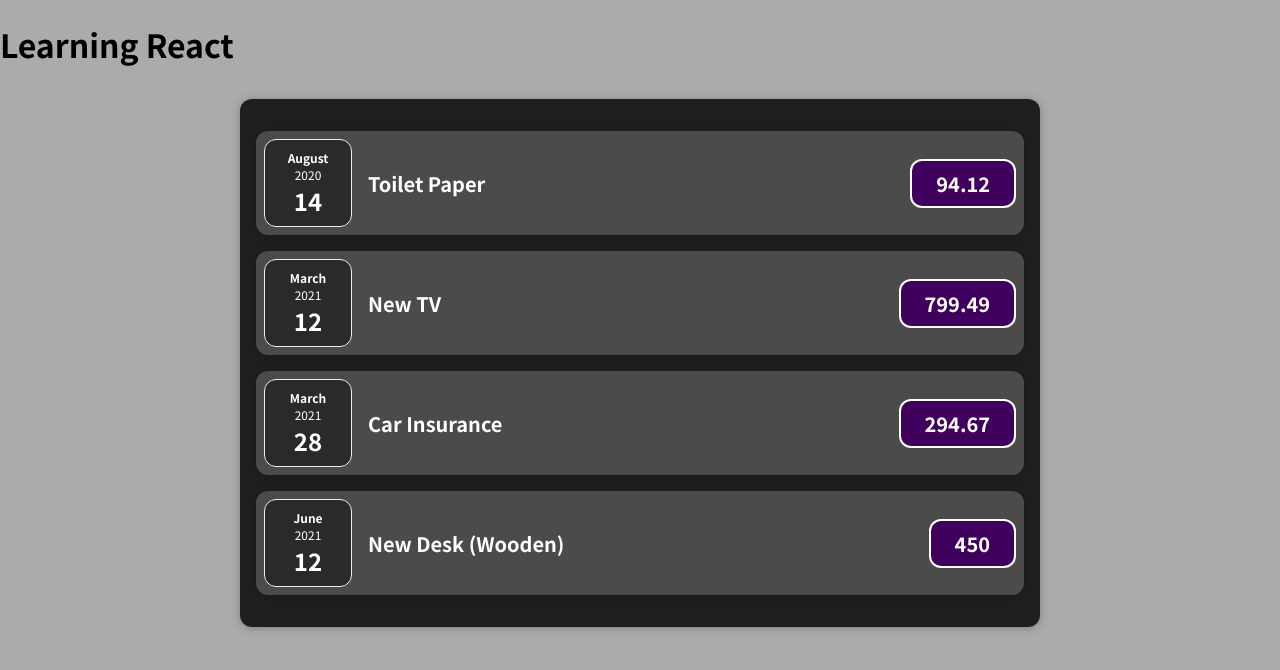
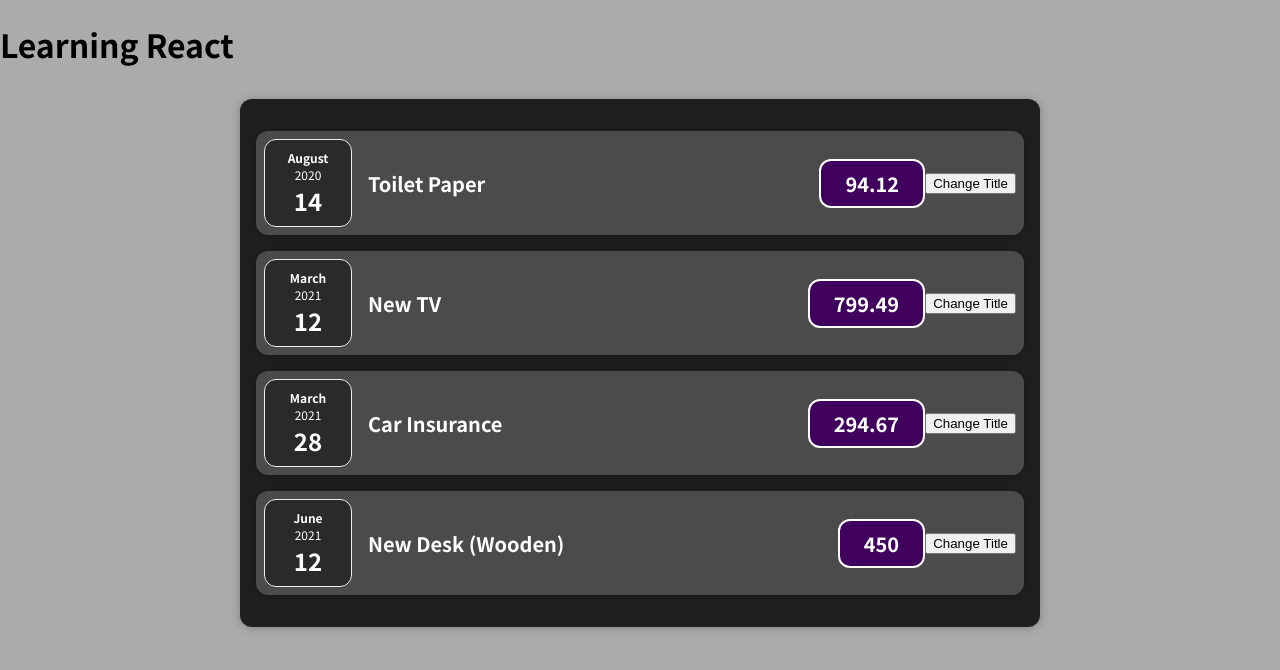
Before and after one commit to HyagoSF/Expense_Tracker, a React (Create React App) app: page / in a window 1280 px wide. Shown: the top 670 px of the page. Built offline with nearby package versions, Linux system fonts and the light colour scheme.

Commit message:
using useState

```diff
--- a/src/components/Expenses/ExpenseItem.js
+++ b/src/components/Expenses/ExpenseItem.js
@@ -1,20 +1,32 @@
+import { useState } from 'react';
 import './ExpenseItem.css';
 
 import Card from '../UI/Card';
 import ExpenseDate from './ExpenseDate';
 
 const ExpenseItem = (props) => {
+	//hook to use state, to be able to turn it into another value and refresh the page
+	const [title, setTitle] = useState(props.title);
+	//the first element is the current state value, and the second, is a FUNCTION for update that
+
+	// console.log('ExpenseItem evaluated by React');
+	const clickHandler = () => {
+		setTitle('updated!');
+		console.log(title);
+	};
+
 	return (
 		//I have a Card where the props of it is className='expense-item'
 		<Card className="expense-item">
 			<ExpenseDate date={props.date} />
 
 			<div className="expense-item__description">
-				<h2>{props.title}</h2>
+				<h2>{title}</h2>
 				<div className="expense-item__price">{props.amount}</div>
 			</div>
+			<button onClick={clickHandler}>Change Title</button>
 		</Card>
 	);
-}
+};
 
 export default ExpenseItem;
```
